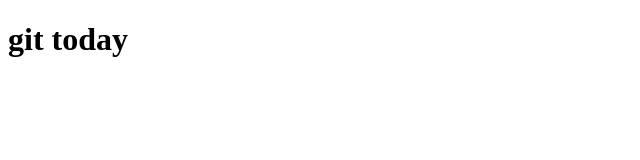
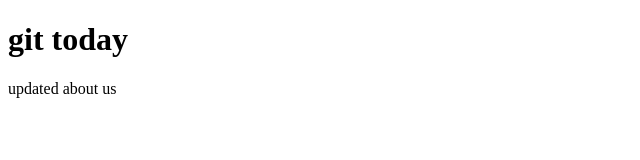
Before and after one commit to Janani164/proj1, a plain HTML site: page about.html in a window 1280 px wide. Shown: the whole page, without its empty margins (0-640 px from the left). Drawn offline with Linux system fonts and the light colour scheme.

Commit message:
Update about.html

```diff
--- a/about.html
+++ b/about.html
@@ -6,5 +6,6 @@
 </head>
 <body>
 	<h1>git today</h1>
+	<p>updated about us</p>
 	</body>
 	</html>
```
